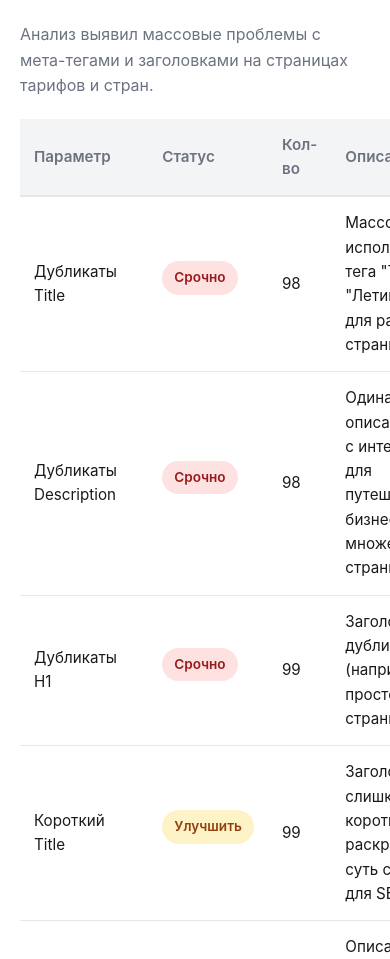
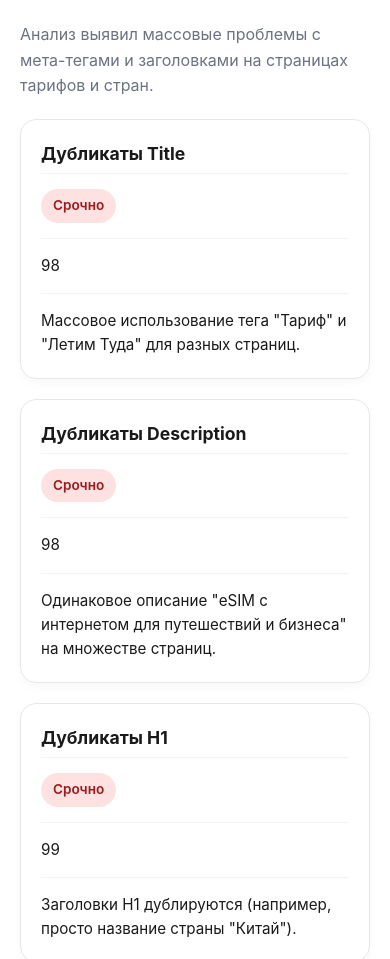
Before and after one commit to nemochimantu/analysis, a plain HTML site: page index.html in a window 390 px wide. Shown: the part 3926-4885 px from the top of the page. Drawn offline with Linux system fonts and the light colour scheme.

Commit message:
Update index.html
add css for table

```diff
--- a/index.html
+++ b/index.html
@@ -307,6 +307,58 @@
                 height: 100px;
             }
         }
+
+        /* Адаптация таблицы для мобильных устройств */
+        @media (max-width: 768px) {
+            /* Скрываем шапку таблицы */
+            .data-table thead {
+                display: none;
+            }
+
+            /* Превращаем таблицу и строки в блоки */
+            .data-table,
+            .data-table tbody,
+            .data-table tr,
+            .data-table td {
+                display: block;
+                width: 100%;
+                box-sizing: border-box;
+            }
+
+            /* Оформляем строки в виде карточек */
+            .data-table tr {
+                margin-bottom: 20px;
+                border: 1px solid var(--border-color);
+                border-radius: 16px;
+                padding: 5px 20px;
+                box-shadow: 0 4px 10px rgba(0,0,0,0.03);
+            }
+
+            /* Настраиваем ячейки */
+            .data-table td {
+                border: none;
+                border-bottom: 1px solid #f3f4f6;
+                padding: 15px 0;
+                text-align: left;
+            }
+
+            .data-table td:last-child {
+                border-bottom: none;
+            }
+
+            /* Выделяем первый параметр (название) */
+            .data-table td:first-child {
+                font-size: 1.1rem;
+                font-weight: 700;
+                color: var(--text-main);
+                padding-bottom: 5px;
+            }
+
+            /* Убираем отступ у тегов статуса внутри таблицы */
+            .data-table td .tag {
+                margin-bottom: 0;
+            }
+        }
     </style>
 </head>
 <body>
```
